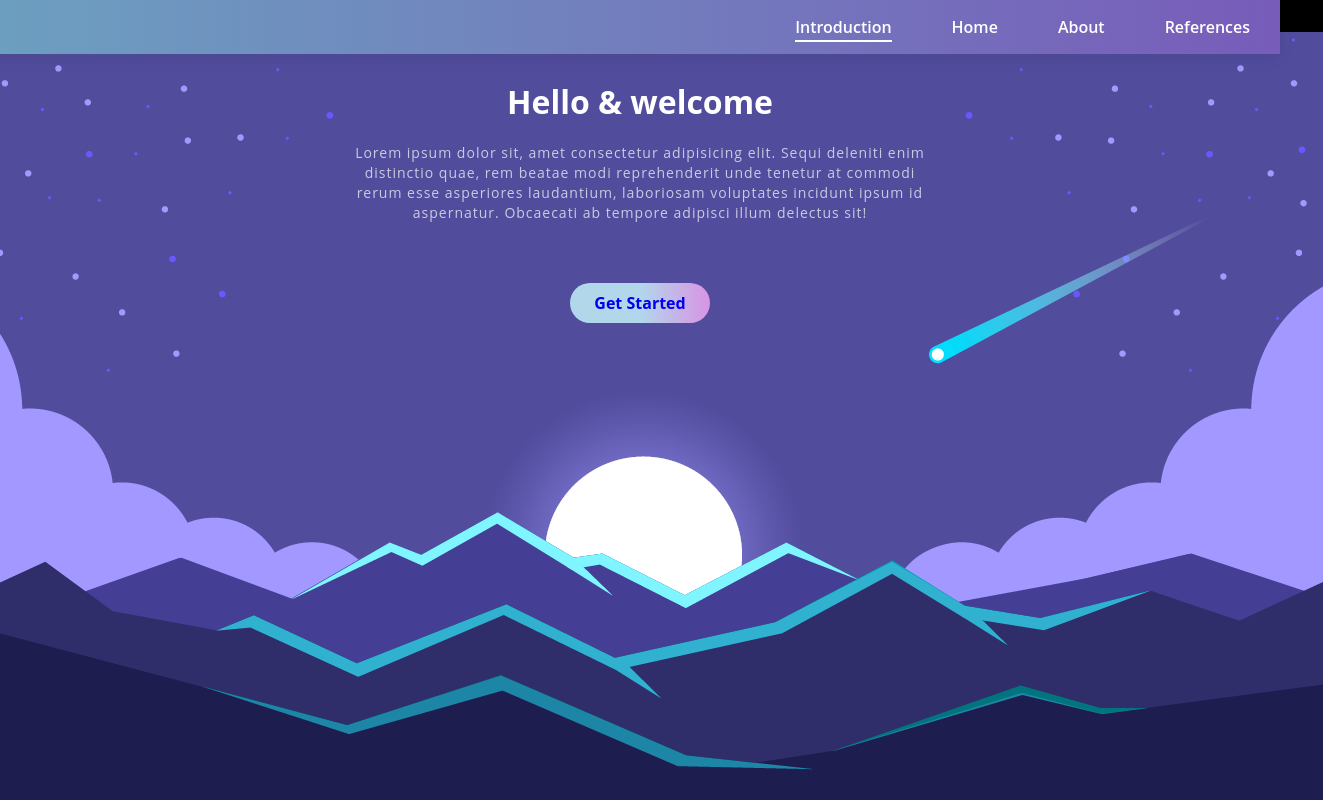
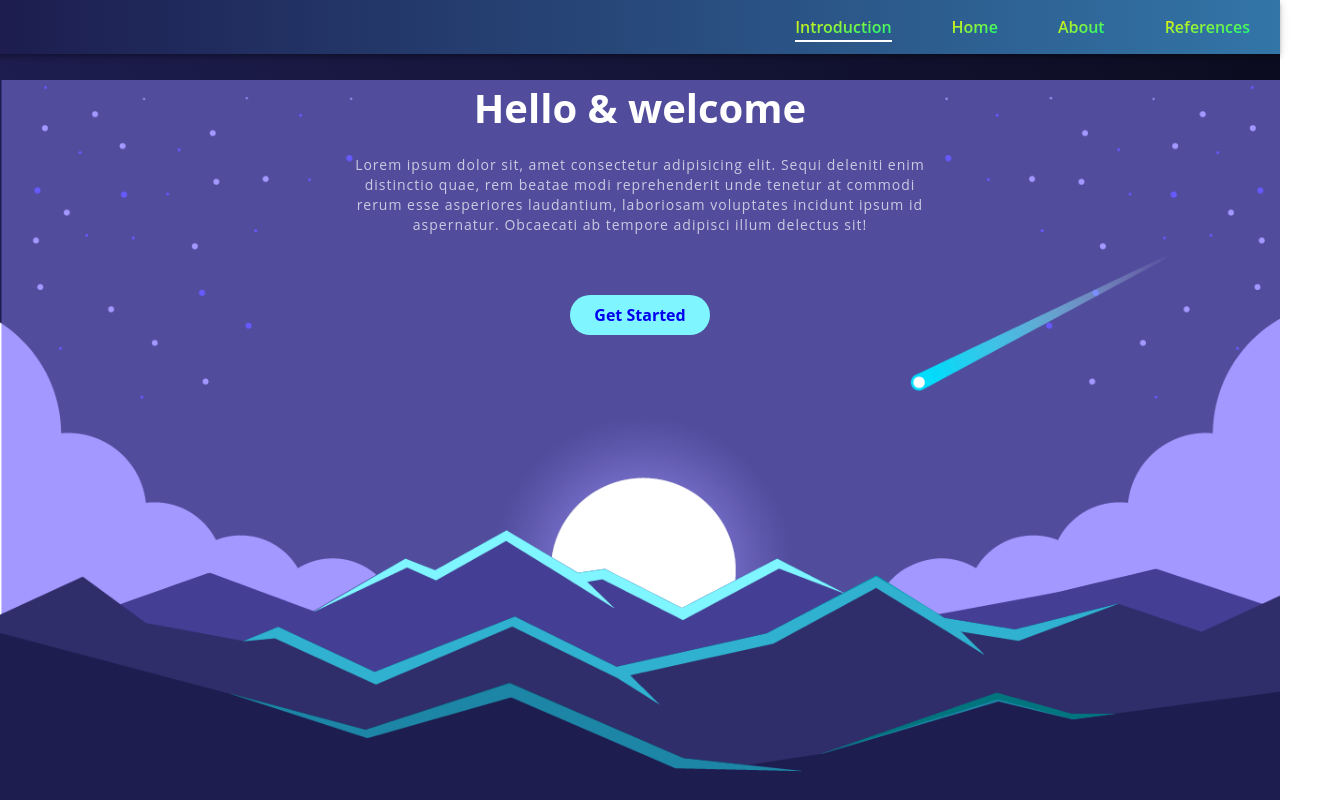
Before and after one commit to chalalot/project, a plain HTML site: page intro.html in a window 1280 px wide. Shown: the top 800 px of the page, 1323 px wide, since content can reach past the window. Drawn offline with Linux system fonts and the light colour scheme.

Commit message:
Update intro-style.css

```diff
--- a/intro-style.css
+++ b/intro-style.css
@@ -30,7 +30,7 @@
 
   h1 {
     display: block;
-    font-size: 2em;
+    font-size: 40px;
     margin-block-start: 0.67em;
     margin-block-end: 0.67em;
     margin-inline-start: 0px;
@@ -38,19 +38,6 @@
     font-weight: bold;
     color: #ffffff;
 
-  }
-  #navbar li a::after{
-    content: "";
-    width: 0;
-    height: 3px;
-    background-color: #fff;
-    position: absolute;
-    bottom: -4px;
-    right: 0;
-    transition-property: width 0.25;
-    transition-property: height 0.25;
-    transition-duration: 0.25s;
-    transition-timing-function: ease-out;
   }
 
   h2 {
@@ -80,17 +67,6 @@
 
   }
 
-  #header{
-    position: fixed;
-    display: flex;
-    align-items: center;
-    justify-content: space-between;
-    background: linear-gradient(to left, #785cba, #6aadc1 );
-    box-shadow: 0 5px 15px rgba(0, 0, 0, 0.06);
-    right: 0;
-    padding-left: 1000px;
-    z-index: 10000;
-  }
 
   body{
     background-color: #000000;
@@ -120,36 +96,24 @@
     position: relative
   }
 
-  #navbar li a::after{
+  #navbar li a:hover{
+    color: #fff;
+  }
+
+
+  #navbar li a:hover::after,
+  #navbar li a.active::after{
     content: "";
-    width: 0;
-    height: 3px;
+    text-align: center;
+    width: 100%;
+    height: 2px;
     background-color: #fff;
     position: absolute;
     bottom: -4px;
-    right: 0;
-    transition-property: width 0.25;
-    transition-property: height 0.25;
-    transition-duration: 0.25s;
-    transition-timing-function: ease-out;
+    left: 0px;
+
   }
 
-  #navbar li a:hover::after,
-  #navbar li a:focus::after{
-    left: 0;
-    right: auto;
-    width: 100%;
-    height: 2px;
-  }
-
-  #navbar li a.active::after{
-    width: 100%;
-    height: 2px;
-  }
-
-  #navbar li a:active{
-  transition-delay: 2s;
-  }
 body {
     overflow-x: hidden;
 
@@ -167,6 +131,7 @@ img {
     position: absolute;
     bottom: 0;
     z-index: 8;
+    width: 100%;
 }
 
 .layer3 h1{
@@ -186,7 +151,7 @@ img {
 }
 
 .layer3 a{
-    background: linear-gradient(to left, #d894e4, #b2d7eb 50%);
+    background-color: #7ff5ff;
     display: block;
     width: 140px;
     height: 40px;
@@ -201,7 +166,7 @@ img {
 
 .content {
     position: absolute;
-    background: linear-gradient(to top, #0c0c20 70%, #1d1d4f);
+    background-color: #1d1d4f;
     padding: 60px;
     z-index: 9;
     width: 100%;
@@ -237,3 +202,100 @@ p {
 .layer5 {
     z-index: 8;
 }
+
+.info ul li{
+  height: 100vh;
+
+}
+
+#header{
+  top: 0;
+  position: fixed;
+  display: block;
+  align-items: center;
+  justify-content: space-between;
+  background: linear-gradient(to left, #3375a7, #1d1d4f 50%);
+  box-shadow: 0px 2px 4px -1px rgb(0 0 0 / 20%), 0px 4px 5px 0px rgb(0 0 0 / 14%), 0px 1px 10px 0px rgb(0 0 0 / 12%);
+  right: 0;
+  padding-left: 2000px;
+  z-index: 9;
+  }
+
+  #navbar{
+
+    display: flex;
+    align-items: center;
+    justify-self: center;
+
+  }
+
+  #navbar li{
+    list-style: none;
+    padding: 0 30px;
+    position: relative
+  }
+
+  #navbar li a{
+    text-decoration: none;
+    font-size: 16px;
+    font-weight: 600;
+    background-image: linear-gradient(to right bottom, rgb(255, 238, 0), rgb(0, 255, 128));
+    display: inline-block;
+    color: transparent;
+    -webkit-background-clip: text;
+    transition: 0.25s ease;
+    position: relative
+  }
+
+  #navbar li a::after{
+    content: "";
+    width: 0;
+    height: 3px;
+    background-color: #fff;
+    position: absolute;
+    bottom: -4px;
+    right: 0;
+    transition-property: width 0.25;
+    transition-property: height 0.25;
+    transition-duration: 0.25s;
+    transition-timing-function: ease-out;
+  }
+
+  #navbar li a:hover::after,
+  #navbar li a:focus::after{
+    left: 0;
+    right: auto;
+    width: 100%;
+    height: 2px;
+  }
+
+  #navbar li a.active::after{
+    width: 100%;
+    height: 2px;
+  }
+
+  #navbar li a:active{
+  transition-delay: 2s;
+  }
+
+  body{
+      background: linear-gradient(to left, #0c0c20, #1d1d4f) ;
+    color: #fff;
+    }
+
+    ::-webkit-scrollbar {
+      width: 10px;
+      background-color: #3375a7
+      }
+
+      ::-webkit-scrollbar-thumb {
+      box-shadow: inset 0 0 6px rgb(0 0 0 / 30%);
+      background-color: #fff;
+      border-radius: 25px;
+      }
+
+      ::-webkit-scrollbar-track {
+      box-shadow: inset 0 0 6px rgb(0 0 0 / 30%);
+      background-color: #3375a7;
+      border-radius: 25px;
+      }
```
